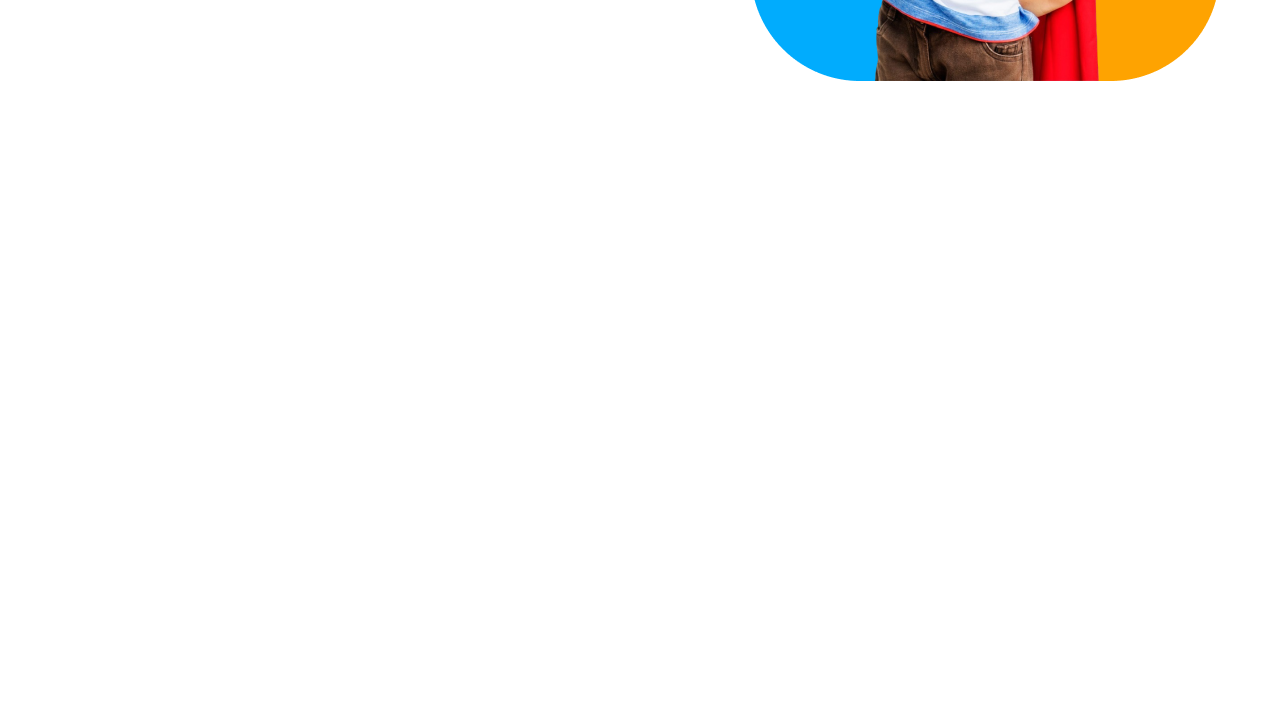
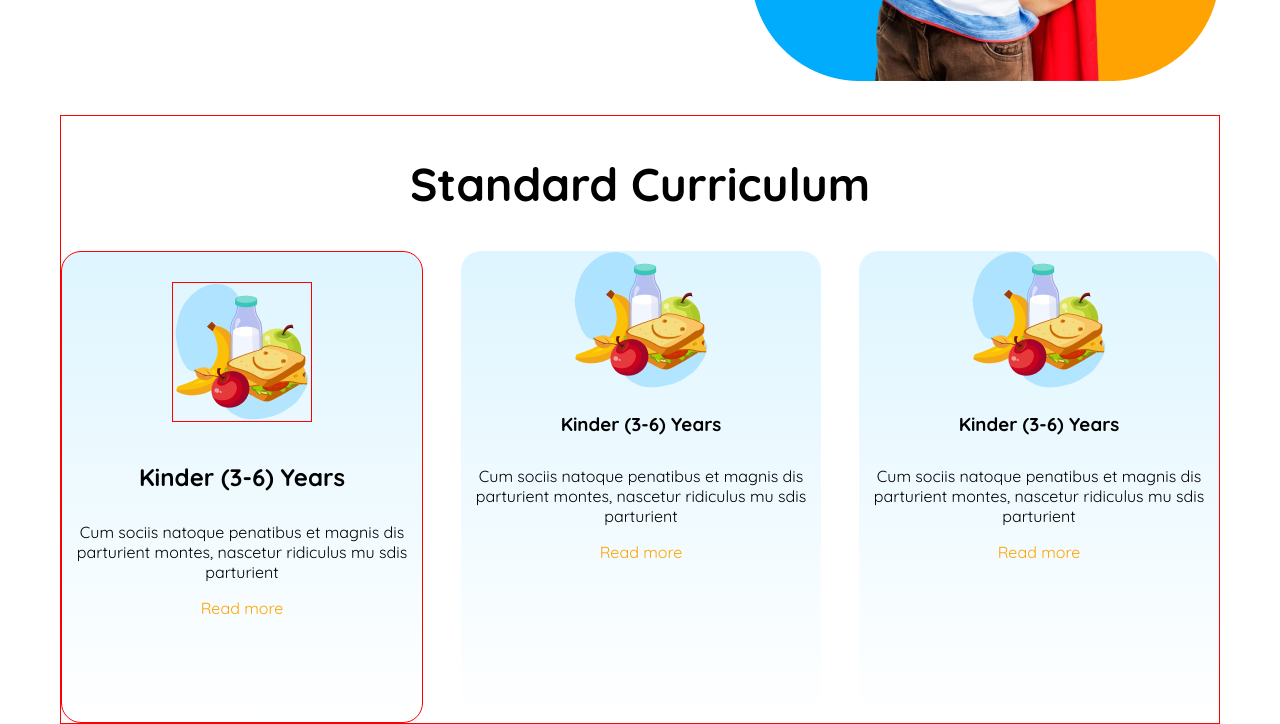
Before and after one commit to jubayer-shuvo/assignment-02, a plain HTML site: page index.html in a window 1280 px wide. Shown: the part 625-1349 px from the top of the page. Before the commit the page ends 800 px from the top, so only its background shows below. Drawn offline with Linux system fonts and the light colour scheme.

Commit message:
3rd commit

```diff
--- a/index.html
+++ b/index.html
@@ -45,6 +45,39 @@
                 <img src="assets/hero-kids.png" alt="">
             </div>
         </section>
+        <section class="standard border">
+            <h1>Standard Curriculum</h1>
+            <div class="card-iteam display-flex ">
+                <div class="card1 border">
+                    <img class="border" style=" display: block; margin: 30px auto;" src="assets/kinder.png" alt="">
+                    <h2>Kinder (3-6) Years</h2>
+                    <p>Cum sociis natoque penatibus et   magnis
+                        dis parturient montes, nascetur ridiculus
+                        mu sdis parturient
+                    </p>
+                    <a href="">Read more</a>
+                </div>
+                <div class="card1">
+                    <div class="top-img"><img src="assets/kinder.png" alt=""></div>
+                    <h3>Kinder (3-6) Years</h3>
+                    <p>Cum sociis natoque penatibus et   magnis
+                        dis parturient montes, nascetur ridiculus
+                        mu sdis parturient
+                    </p>
+                    <a href="">Read more</a>
+                </div>
+                <div class="card1">
+                    <div class="top-img"><img src="assets/kinder.png" alt=""></div>
+                    <h3>Kinder (3-6) Years</h3>
+                    <p>Cum sociis natoque penatibus et   magnis
+                        dis parturient montes, nascetur ridiculus
+                        mu sdis parturient
+                    </p>
+                    <a href="">Read more</a>
+                </div>
+
+            </div>
+        </section>
     </main>
 </body>
 </html>
--- a/styles/style.css
+++ b/styles/style.css
@@ -93,6 +93,39 @@
     font-size: 56px;
     font-weight: 700;
 }
+.standard{
+    margin-top: 30px;
+}
+.standard h1{
+    font-size: 46px;
+    font-weight: 700;
+    text-align: center;
+}
+.card-iteam{
+    justify-content: space-between;
+}
+.card1{
+    background-image: linear-gradient(#DEF5FF,#ffffffec );
+    border-radius: 20px;
+    text-align: center;
+    width: 360px;
+    height: 470px;
+
+}
+.card1 h2{
+    margin-top: 40px;
+}
+.card1 p{
+    margin-top: 30px;
+}
+
+.card1 a{
+    text-decoration: none;
+    color: #FEA301;
+    margin-top: 50px;
+
+}
+
 /* main section end  */
 
 
@@ -130,7 +163,6 @@
     .banner-section{
         flex-direction: column-reverse;
         justify-content: space-around;
-        max-width: 100%;
     }
     .banner1{
        margin: 10px auto;
```
